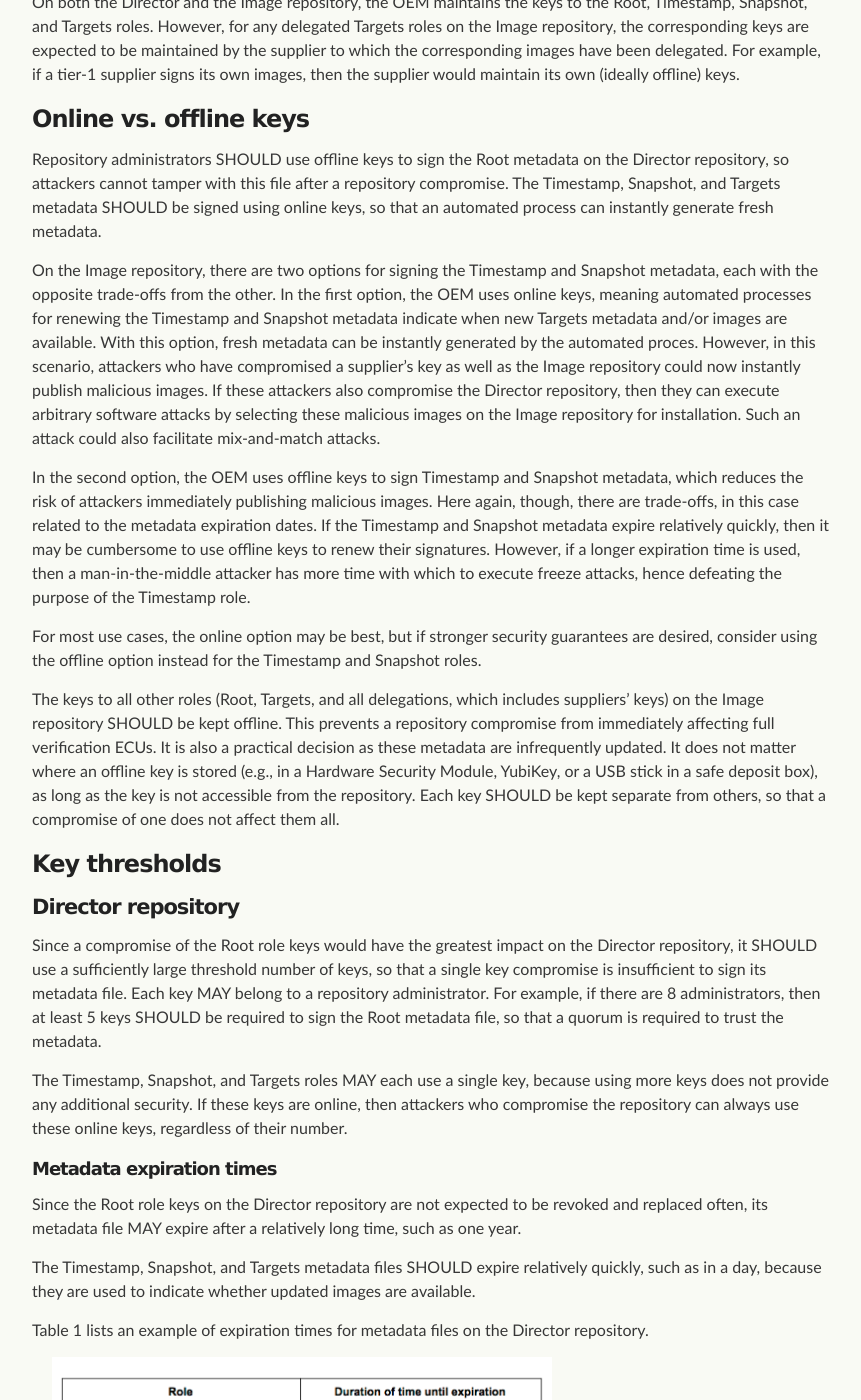
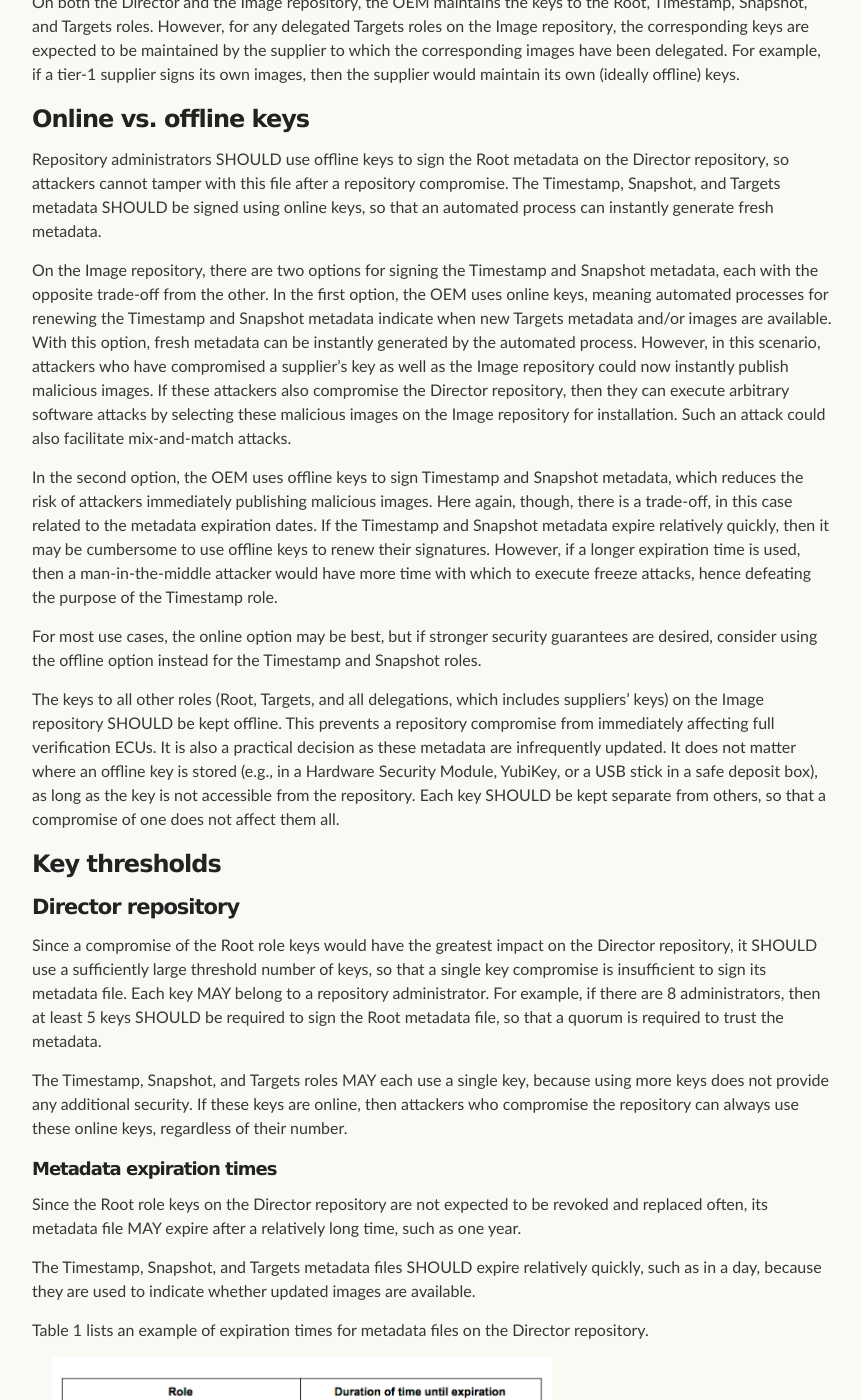
Before and after one commit to uptane/deployment-considerations, a Jekyll site: the page built from key_management.md, in a window 1280 px wide and 1400 px high, scrolled down 661 px. Shown: the whole window, without its empty margins (208-1069 px from the left). Built offline with Jekyll 4.4.1, drawn with Linux system fonts in a browser that asks for light colours; our own code applies the rules of GitHub Pages for plain Markdown files; some of the changed text lies outside the part shown.

Commit message:
key management corrections
Some singular/plural corrections
Removed hyphen in compromise-resilience

```diff
--- a/key_management.md
+++ b/key_management.md
@@ -20,9 +20,9 @@ On both the Director and the Image repository, the OEM maintains the keys to the
 
 Repository administrators SHOULD use offline keys to sign the Root metadata on the Director repository, so attackers cannot tamper with this file after a repository compromise. The Timestamp, Snapshot, and Targets metadata SHOULD be signed using online keys, so that an automated process can instantly generate fresh metadata.
 
-On the Image repository, there are two options for signing the Timestamp and Snapshot metadata, each with the opposite trade-offs from the other. In the first option, the OEM uses online keys, meaning automated processes for renewing the Timestamp and Snapshot metadata indicate when new Targets metadata and/or images are available. With this option, fresh metadata can be instantly generated by the automated proces. However, in this scenario, attackers who have compromised a supplier's key as well as the Image repository could now instantly publish malicious images. If these attackers also compromise the Director repository, then they can execute arbitrary software attacks by selecting these malicious images on the Image repository for installation. Such an attack could also facilitate mix-and-match attacks.
+On the Image repository, there are two options for signing the Timestamp and Snapshot metadata, each with the opposite trade-off from the other. In the first option, the OEM uses online keys, meaning automated processes for renewing the Timestamp and Snapshot metadata indicate when new Targets metadata and/or images are available. With this option, fresh metadata can be instantly generated by the automated process. However, in this scenario, attackers who have compromised a supplier's key as well as the Image repository could now instantly publish malicious images. If these attackers also compromise the Director repository, then they can execute arbitrary software attacks by selecting these malicious images on the Image repository for installation. Such an attack could also facilitate mix-and-match attacks.
 
-In the second option, the OEM uses offline keys to sign Timestamp and Snapshot metadata, which reduces the risk of attackers immediately publishing malicious images. Here again, though, there are trade-offs, in this case related to the metadata expiration dates. If the Timestamp and Snapshot metadata expire relatively quickly, then it may be cumbersome to use offline keys to renew their signatures. However, if a longer expiration time is used, then a man-in-the-middle attacker has more time with which to execute freeze attacks, hence defeating the purpose of the Timestamp role.
+In the second option, the OEM uses offline keys to sign Timestamp and Snapshot metadata, which reduces the risk of attackers immediately publishing malicious images. Here again, though, there is a trade-off, in this case related to the metadata expiration dates. If the Timestamp and Snapshot metadata expire relatively quickly, then it may be cumbersome to use offline keys to renew their signatures. However, if a longer expiration time is used, then a man-in-the-middle attacker would have more time with which to execute freeze attacks, hence defeating the purpose of the Timestamp role.
 
 For most use cases, the online option may be best, but if stronger security guarantees are desired, consider using the offline option instead for the Timestamp and Snapshot roles.
 
@@ -95,7 +95,7 @@ If the recommendations for the type and placement of keys described above for th
 
 #### Supplier-managed keys
 
-In the first case, where a tier-1 supplier or one of its delegatees has had one or more of its keys compromised, the supplier and its affected delegatees (if any), SHOULD revoke and replace keys. They SHOULD update metadata, including delegations and images, and send them to the OEM.
+In the first case, where a tier-1 supplier or one of its delegatees has had one or more of its keys compromised, the supplier and its affected delegatees (if any) SHOULD revoke and replace keys. They SHOULD update metadata, including delegations and images, and send them to the OEM.
 
 The OEM SHOULD then manually update only affected vehicles that run software maintained by this supplier in order to replace metadata and images. This MAY be done by requiring vehicle owners to visit the nearest dealership. A manual update SHOULD be done because, without trusted hardware (such as TPM), it is difficult to ensure that compromised ECUs can be remotely and securely updated. After having inspected the vehicle, the OEM SHOULD replace and update metadata and images on all ECUs so that these images are known to be safe.
 
```
Also changed, not shown: other parts of key_management.md (+4 -4 lines).
